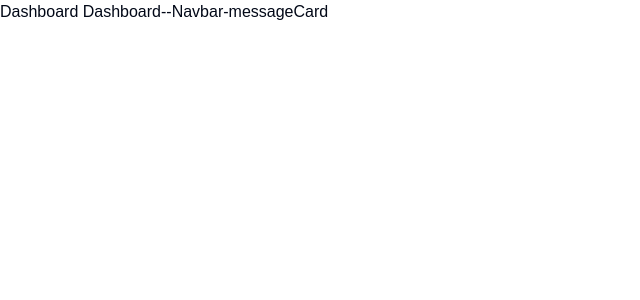
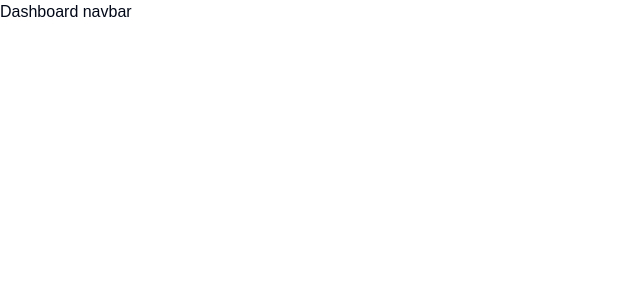
Before and after one commit to blackcave0/Design-app-Next-js, a Next.js app: page /dashboard in a window 1280 px wide. Shown: the top 300 px of the page, without its empty margins (0-640 px from the left). Built offline with nearby package versions, Linux system fonts and the light colour scheme.

Commit message:
new branch

```diff
--- a/src/app/(app)/dashboard/page.tsx
+++ b/src/app/(app)/dashboard/page.tsx
@@ -2,7 +2,7 @@
 
 const Page = () => {
   return (
-    <div>Dashboard Dashboard--Navbar-messageCard</div>
+    <div>Dashboard navbar</div>
   )
 }
 
```
